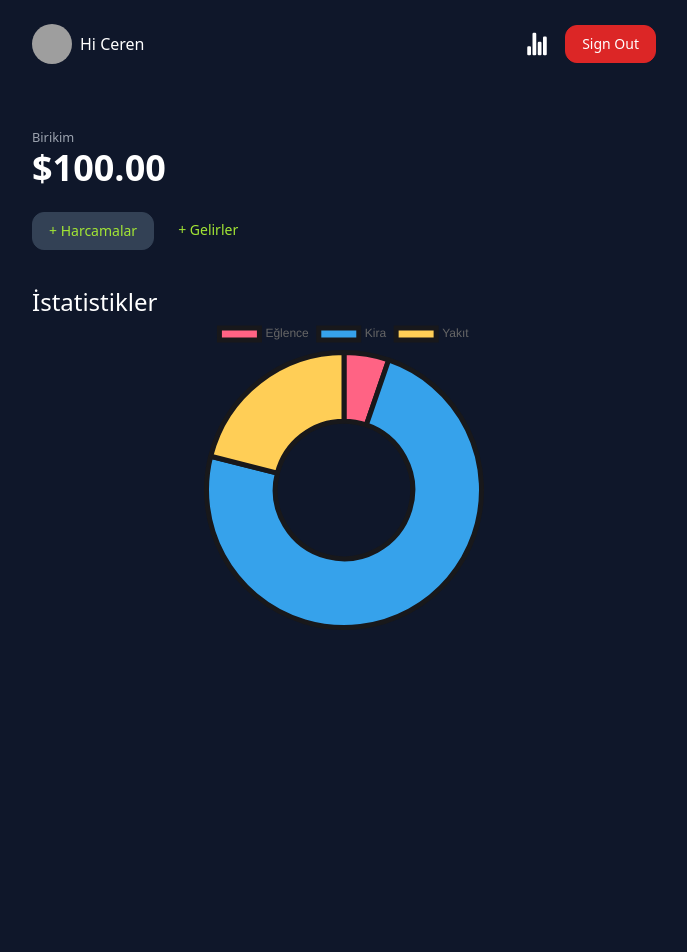
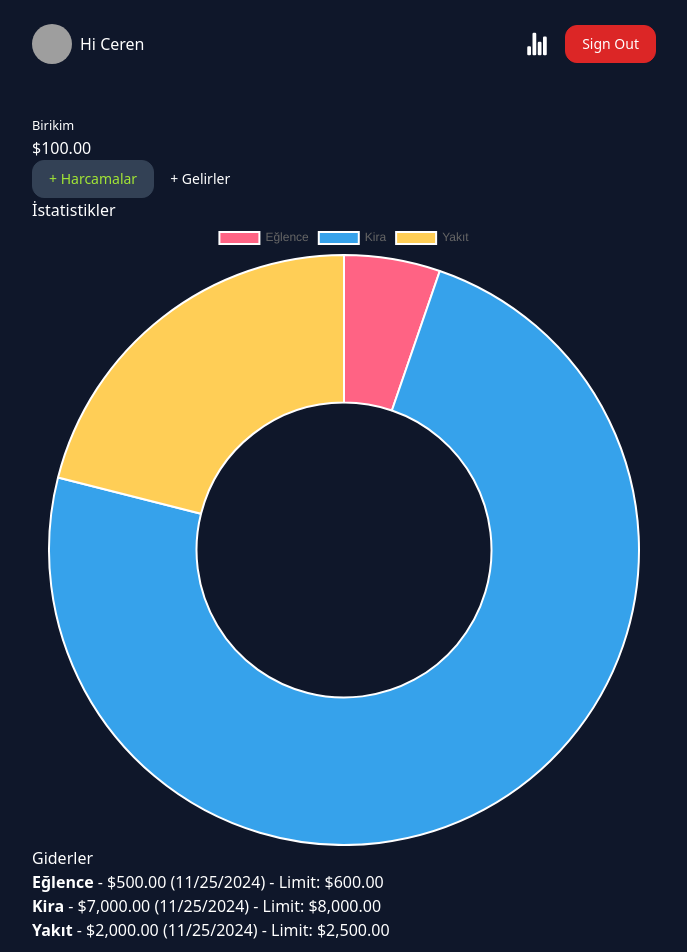
Before and after one commit to cyamann/budget-app, a Next.js app: page / in a window 1280 px wide. Shown: the top 952 px of the page, without its empty margins (296-983 px from the left). Before the commit the page ends 800 px from the top, so only its background shows below. Built offline with nearby package versions, Linux system fonts and the light colour scheme; grey boxes are pictures that could not be loaded.

Commit message:
giderlere %80 limiti eklendi

```diff
--- a/app/page.js
+++ b/app/page.js
@@ -1,10 +1,9 @@
 "use client";
 import { currencyFormatter } from '../app/lib/utils';
-import ExpenseCategoryItem from '@/components/ExpenseCategoryItem';
+import { Doughnut } from "react-chartjs-2";
+import Modal from '@/components/Modal';
+import { useState, useEffect } from 'react';
 import { Chart as ChartJS, ArcElement, Tooltip, Legend } from 'chart.js';
-import { Doughnut } from "react-chartjs-2";
-import { useState } from 'react';
-import Modal from '@/components/Modal';
 
 ChartJS.register(ArcElement, Tooltip, Legend);
 
@@ -13,15 +12,30 @@ export default function Home() {
   const [showAddExpenseModal, setShowAddExpenseModal] = useState(false);
   const [savings, setSavings] = useState(100);
   const [expenses, setExpenses] = useState([
-    { id: 1, title: "Eğlence", color: "#FF6384", amount: 500 },
-    { id: 2, title: "Kira", color: "#36A2EB", amount: 7000 },
-    { id: 3, title: "Yakıt", color: "#FFCE56", amount: 2000 },
+    { id: 1, title: "Eğlence", color: "#FF6384", amount: 500, date: new Date(), limit: 600 },
+    { id: 2, title: "Kira", color: "#36A2EB", amount: 7000, date: new Date(), limit: 8000 },
+    { id: 3, title: "Yakıt", color: "#FFCE56", amount: 2000, date: new Date(), limit: 2500 },
   ]);
   const [amount, setAmount] = useState("");
   const [description, setDescription] = useState("");
+  const [limit, setLimit] = useState("");
 
   const handleAmountChange = (e) => setAmount(e.target.value);
   const handleDescriptionChange = (e) => setDescription(e.target.value);
+  const handleLimitChange = (e) => setLimit(e.target.value);
+
+  // Uyarı kontrolü
+  useEffect(() => {
+    expenses.forEach((expense) => {
+      if (expense.amount >= expense.limit * 0.8) {
+        alert(
+          `${expense.title} kategorisi için belirlenen bütçenin %80'ine ulaşıldı! (${currencyFormatter(
+            expense.amount
+          )}/${currencyFormatter(expense.limit)})`
+        );
+      }
+    });
+  }, [expenses]);
 
   const addIncomeHandler = (e) => {
     e.preventDefault();
@@ -37,8 +51,9 @@ export default function Home() {
   const addExpenseHandler = (e) => {
     e.preventDefault();
     const newExpenseAmount = parseFloat(amount);
+    const newExpenseLimit = parseFloat(limit);
 
-    if (!isNaN(newExpenseAmount) && newExpenseAmount > 0) {
+    if (!isNaN(newExpenseAmount) && newExpenseAmount > 0 && !isNaN(newExpenseLimit)) {
       setSavings((prevSavings) => Math.max(prevSavings - newExpenseAmount, 0));
       setExpenses((prevExpenses) => [
         ...prevExpenses,
@@ -47,6 +62,8 @@ export default function Home() {
           title: description || `Harcama ${prevExpenses.length + 1}`,
           color: getRandomColor(),
           amount: newExpenseAmount,
+          date: new Date(),
+          limit: newExpenseLimit,
         },
       ]);
     }
@@ -57,6 +74,7 @@ export default function Home() {
   const resetModal = () => {
     setAmount("");
     setDescription("");
+    setLimit("");
     setShowAddIncomeModal(false);
     setShowAddExpenseModal(false);
   };
@@ -69,28 +87,15 @@ export default function Home() {
       {/* Gelir Ekle Modal */}
       <Modal show={showAddIncomeModal} onClose={setShowAddIncomeModal}>
         <form onSubmit={addIncomeHandler} className="input-group">
-          <div className="input-group">
+          <div>
             <label htmlFor="gelirMiktar">Gelir Miktarı</label>
             <input
               name="gelirMiktar"
               value={amount}
               onChange={handleAmountChange}
               required
-              step={0.1}
               type="number"
-              min={0.1}
               placeholder="Gelir Miktarını Yazın"
-            />
-          </div>
-          <div className="flex flex-col gap-4">
-            <label htmlFor="gelirAçıklama">Açıklama</label>
-            <input
-              name="gelirAçıklama"
-              value={description}
-              onChange={handleDescriptionChange}
-              required
-              type="text"
-              placeholder="Açıklamayı Yazın"
             />
           </div>
           <button type="submit" className="btn btn-primary">
@@ -102,20 +107,18 @@ export default function Home() {
       {/* Harcama Ekle Modal */}
       <Modal show={showAddExpenseModal} onClose={setShowAddExpenseModal}>
         <form onSubmit={addExpenseHandler} className="input-group">
-          <div className="input-group">
+          <div>
             <label htmlFor="harcamaMiktar">Harcama Miktarı</label>
             <input
               name="harcamaMiktar"
               value={amount}
               onChange={handleAmountChange}
               required
-              step={0.1}
               type="number"
-              min={0.1}
               placeholder="Harcama Miktarını Yazın"
             />
           </div>
-          <div className="flex flex-col gap-4">
+          <div>
             <label htmlFor="harcamaAçıklama">Açıklama</label>
             <input
               name="harcamaAçıklama"
@@ -126,6 +129,17 @@ export default function Home() {
               placeholder="Açıklamayı Yazın"
             />
           </div>
+          <div>
+            <label htmlFor="bütçeLimiti">Bütçe Limiti</label>
+            <input
+              name="bütçeLimiti"
+              value={limit}
+              onChange={handleLimitChange}
+              required
+              type="number"
+              placeholder="Bütçe Limitini Yazın"
+            />
+          </div>
           <button type="submit" className="btn btn-primary">
             Ekle
           </button>
@@ -133,29 +147,22 @@ export default function Home() {
       </Modal>
 
       <main className="container max-w-2xl px-6 py-6 mx-auto">
-        <section className="py-3">
-          <small className="text-gray-400 text-md">Birikim</small>
-          <h2 className="text-4xl font-bold">{currencyFormatter(savings)}</h2>
+        <section>
+          <small>Birikim</small>
+          <h2>{currencyFormatter(savings)}</h2>
         </section>
 
-        <section className="flex items-center gap-2 py-3">
-          <button
-            onClick={() => setShowAddExpenseModal(true)}
-            className="btn btn-primary"
-          >
+        <section>
+          <button onClick={() => setShowAddExpenseModal(true)} className="btn btn-primary">
             + Harcamalar
           </button>
-          <button
-            onClick={() => setShowAddIncomeModal(true)}
-            className="btn btn-primary-outline"
-          >
+          <button onClick={() => setShowAddIncomeModal(true)} className="btn btn-secondary">
             + Gelirler
           </button>
         </section>
 
-        <section className="py-6">
-          <h3 className="text-2xl">İstatistikler</h3>
-          <div className="w-1/2 mx-auto">
+        <section>
+          <h3>İstatistikler</h3>
           <Doughnut
             data={{
               labels: expenses.map((expense) => expense.title),
@@ -164,13 +171,22 @@ export default function Home() {
                   label: "Harcamalar",
                   data: expenses.map((expense) => expense.amount),
                   backgroundColor: expenses.map((expense) => expense.color),
-                    borderColor: ["#18181b"],
-                    borderWidth: 5,
                 },
               ],
             }}
           />
-          </div>
+        </section>
+
+        <section>
+          <h3>Giderler</h3>
+          <ul>
+            {expenses.map((expense) => (
+              <li key={expense.id}>
+                <strong>{expense.title}</strong> - {currencyFormatter(expense.amount)} (
+                {expense.date.toLocaleDateString()}) - Limit: {currencyFormatter(expense.limit)}
+              </li>
+            ))}
+          </ul>
         </section>
       </main>
     </>
```
Lines whose indentation alone changed are shown as unchanged.
